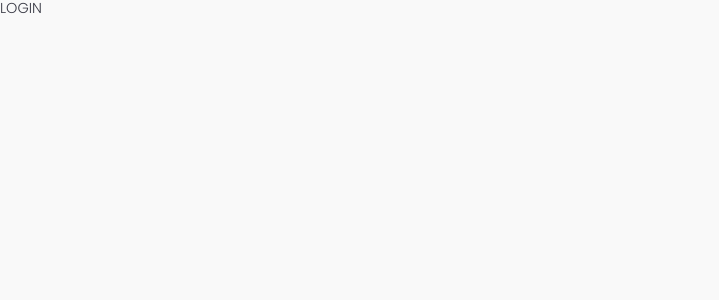
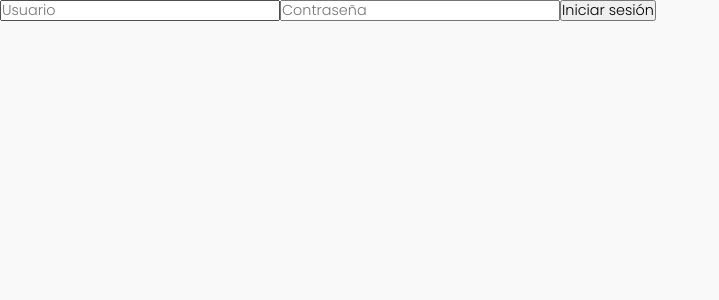
Before and after one commit to Tvallejoss/bp-process-frontend, a Next.js app: page /login in a window 1280 px wide. Shown: the top 300 px of the page, without its empty margins (0-719 px from the left). Built offline with nearby package versions, Linux system fonts and the light colour scheme.

Commit message:
Fix adding login page and redirect logic

```diff
--- a/next.config.mjs
+++ b/next.config.mjs
@@ -1,4 +1,14 @@
 /** @type {import('next').NextConfig} */
-const nextConfig = {};
+const nextConfig = {
+    async redirects() {
+      return [
+        {
+          source: '/',
+          destination: '/login',
+          permanent: true,
+        },
+      ];
+    },
+  };
 
 export default nextConfig;
--- /dev/null
+++ b/src/app/(unauthorized)/login/page.js
@@ -0,0 +1,14 @@
+// Styles
+import classes from "./login.module.css";
+
+// Components
+import LoginForm from "@/components/molecules/LoginForm/LoginForm.jsx";
+
+const LoginPage = () => {
+    return (
+        <div className={classes["container"]}>
+            <LoginForm />
+        </div>
+    );
+};
+export default LoginPage;
--- a/src/app/login/page.js
+++ /dev/null
@@ -1,7 +0,0 @@
-// Styles
-import classes from "./login.module.css";
-
-const App = () => {
-    return <div className={classes["container"]}>LOGIN</div>;
-};
-export default App;
--- /dev/null
+++ b/src/components/molecules/LoginForm/LoginForm.jsx
@@ -0,0 +1,48 @@
+// LoginForm.jsx
+"use client";
+
+// hooks
+import { useState } from "react";
+import Link from "next/link";
+import axios from "axios";
+
+// Styles
+import classes from "./LoginForm.module.css";
+
+const LoginForm = () => {
+    const [username, setUsername] = useState("");
+    const [password, setPassword] = useState("");
+
+    const handleLogin = async (e) => {
+        e.preventDefault();
+        try {
+            const response = await axios.get(
+                "https://back-test.derservicios.com.ar/login",
+                { user: username, password: password }
+            );
+            localStorage.setItem("isLoggedIn", "true");
+            window.location.href = "/home";
+        } catch (error) {
+            alert("Credenciales incorrectas");
+        }
+    };
+    return (
+        <form onSubmit={handleLogin}>
+            <input
+                type="text"
+                placeholder="Usuario"
+                value={username}
+                onChange={(e) => setUsername(e.target.value)}
+            />
+            <input
+                type="password"
+                placeholder="Contraseña"
+                value={password}
+                onChange={(e) => setPassword(e.target.value)}
+            />
+            <button type="submit">Iniciar sesión</button>
+        </form>
+    );
+};
+
+export default LoginForm;
--- /dev/null
+++ b/src/components/molecules/LoginForm/index.js
@@ -0,0 +1,2 @@
+export * from "./LoginForm";
+export { default } from "./LoginForm";
```
Also changed, not shown: src/app/(authorized)/home/page.js (added, +31 -0 lines), src/app/page.js (+1 -17 lines), src/app/(authorized)/home/styles.module.css (renamed from src/app/styles.module.css), src/app/(unauthorized)/login/login.module.css (added), src/components/molecules/LoginForm/LoginForm.module.css (added).
